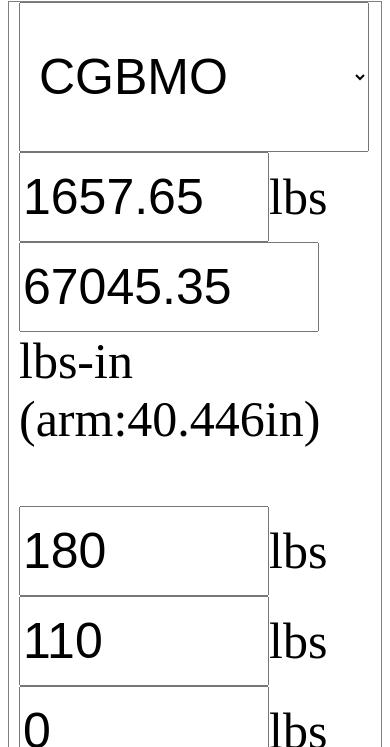
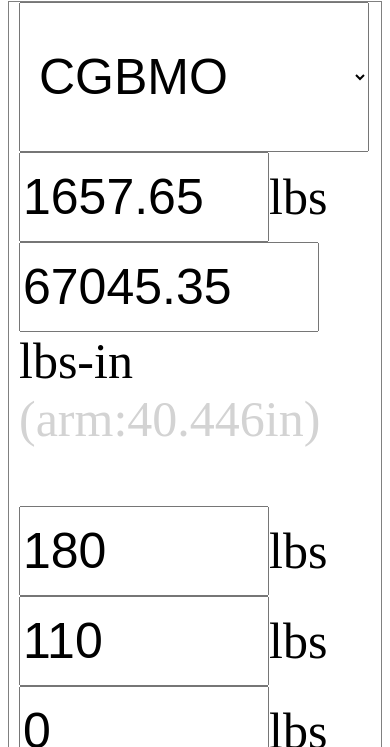
Before and after one commit to ericminio/yop-fly, a website: page wb/index.html in a window 390 px wide. Shown: the part 97-844 px from the top of the page. Drawn offline with Linux system fonts and the light colour scheme.

Commit message:
normal size by default

```diff
--- a/wb/assets/wb.css
+++ b/wb/assets/wb.css
@@ -1,3 +1,4 @@
+@media screen and (max-width: 992px) {
     body, input, select, button {
         font-size: 50px;
     }
@@ -16,6 +17,10 @@ input.small {
     input.large {
         width: 300px
     }
+    #go {
+        height:150px;
+    }
+}
 
 .title {
     margin:10px;
@@ -28,8 +33,8 @@ input.large {
     padding:0px 10px 10px 10px;
     border:1px gray solid;
 }
-#go {
-    height:90px;
+#zerofuel-arm {
+    color: lightgray;
 }
 .graph {
     display:inline-block;
```
Lines whose indentation alone changed are shown as unchanged.
